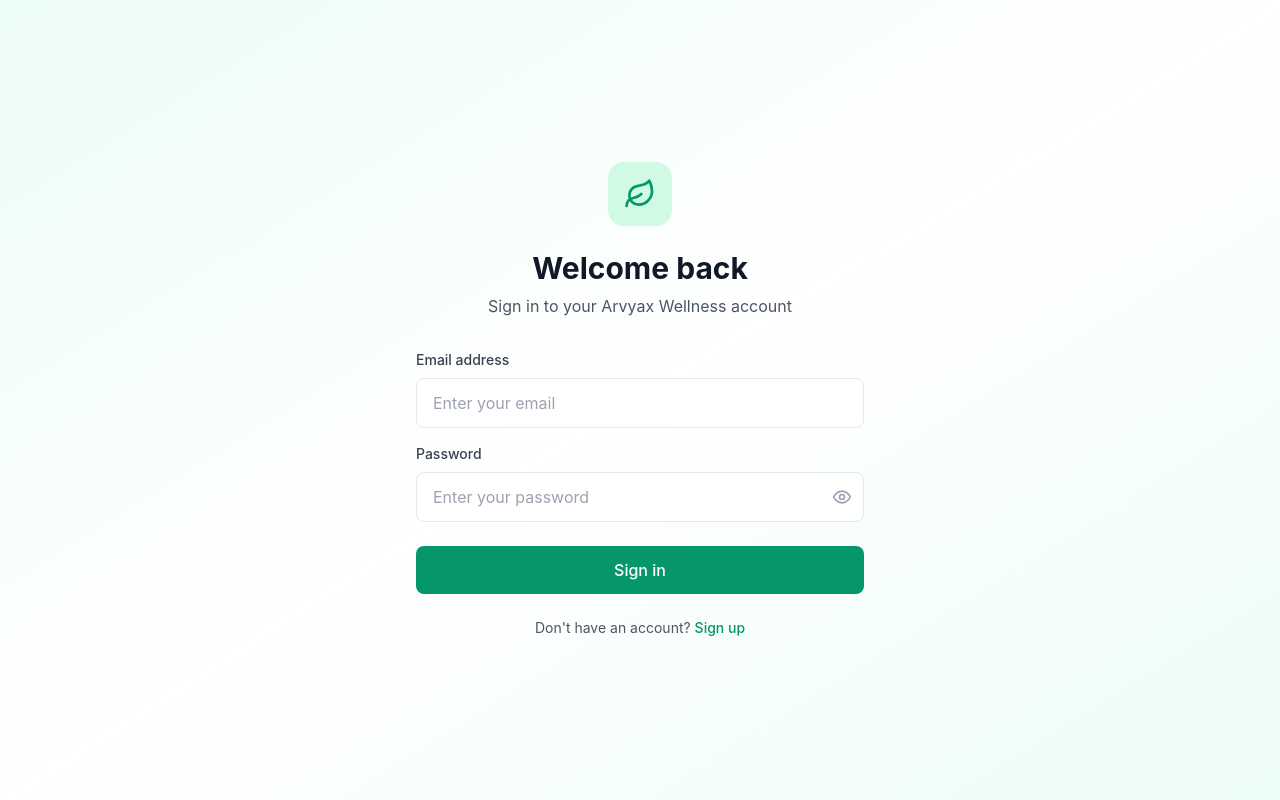
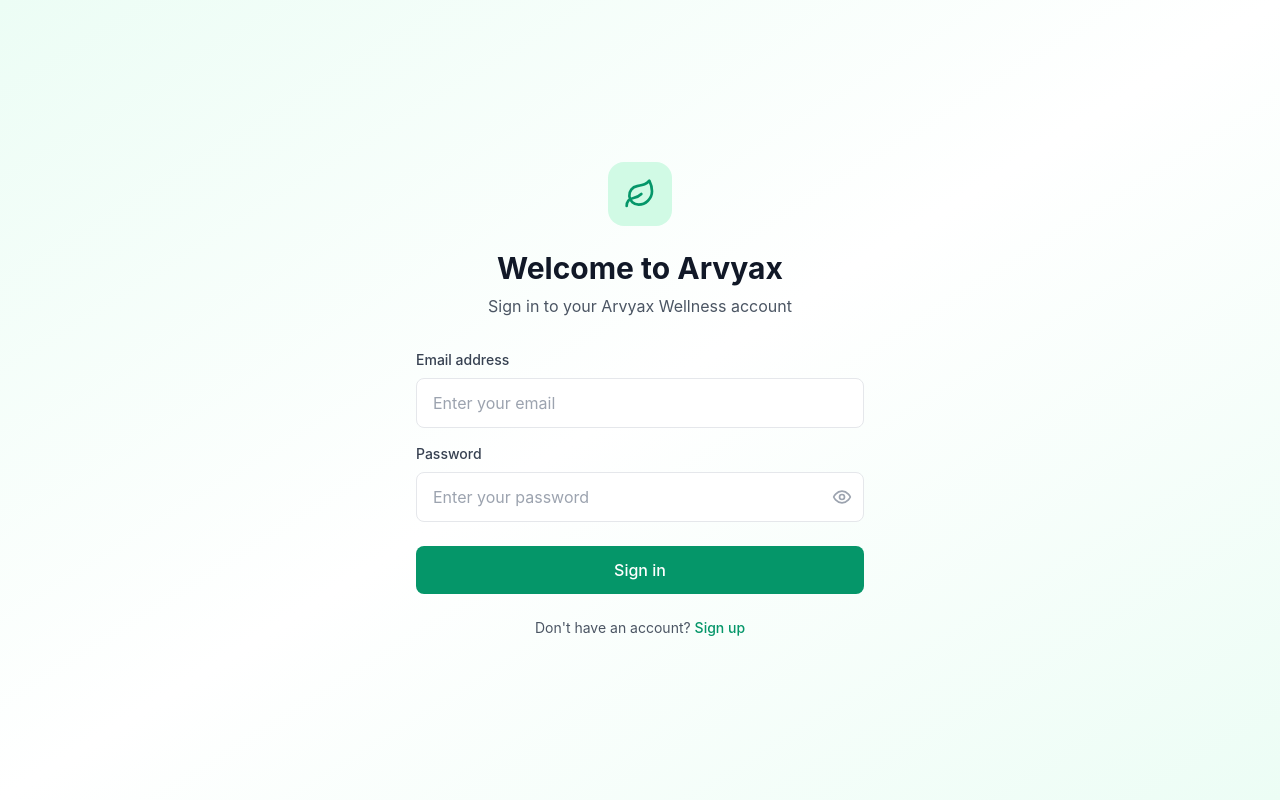
Before and after one commit to SN7k/arvyax-wellness-platform, a React (Vite) app in the folder frontend/: page /login in a window 1280 px wide. Built offline with nearby package versions, Linux system fonts and the light colour scheme.

Commit message:
Update UI

```diff
--- a/frontend/src/pages/Login.tsx
+++ b/frontend/src/pages/Login.tsx
@@ -44,7 +44,7 @@
     const success = await login(formData.email, formData.password);
 
     if (success) {
-      toast.success('Welcome!');
+      toast.success('Welcome back!');
     } else {
       toast.error('Invalid email or password');
     }
@@ -68,7 +68,7 @@
           <div className="mx-auto w-16 h-16 bg-emerald-100 rounded-2xl flex items-center justify-center mb-6">
             <Leaf className="h-8 w-8 text-emerald-600" />
           </div>
-          <h2 className="text-3xl font-bold text-gray-900 mb-2">Welcome back</h2>
+          <h2 className="text-3xl font-bold text-gray-900 mb-2">Welcome to Arvyax</h2>
           <p className="text-gray-600">Sign in to your Arvyax Wellness account</p>
         </div>
 
```
